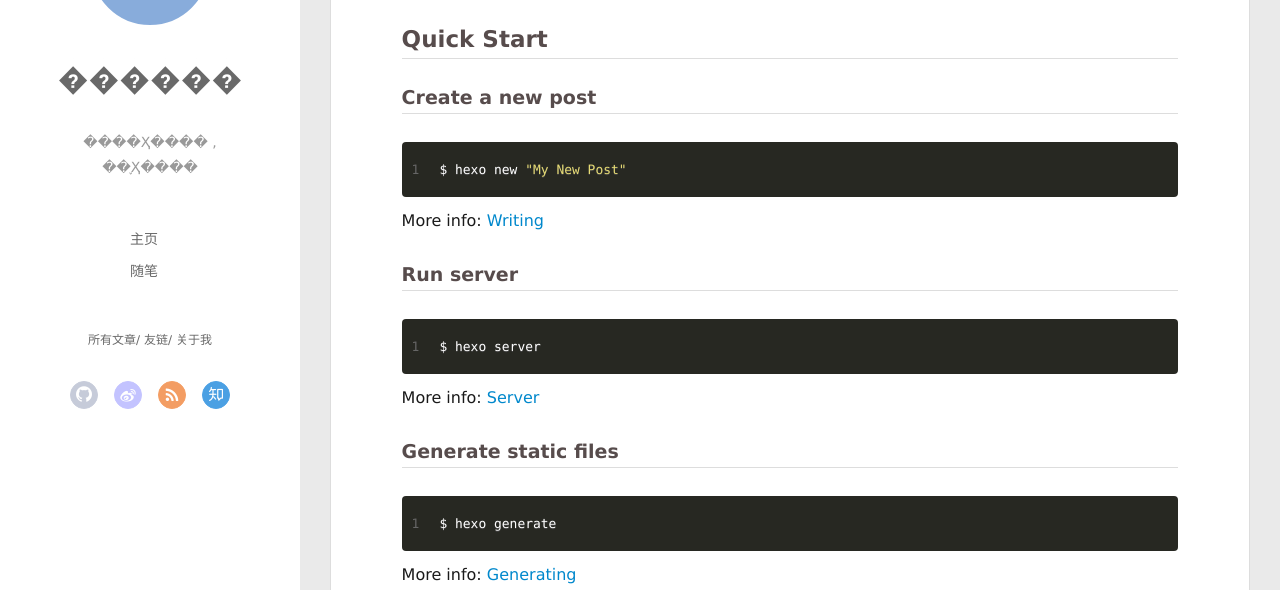
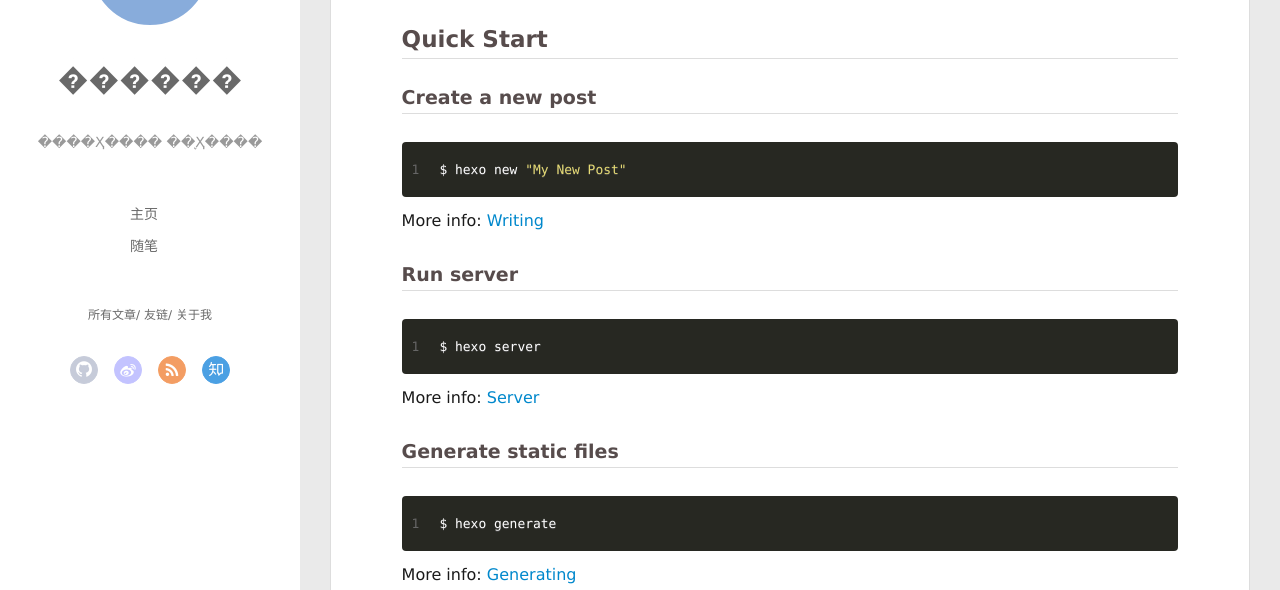
Before and after one commit to Stackweb/Stackweb.github.io, a plain HTML site: page 2017/07/18/hello-world/index.html in a window 1280 px wide. Shown: the part 210-800 px from the top of the page. Drawn offline with Linux system fonts and the light colour scheme; a script that the page names is missing.

Commit message:
Site updated: 2017-07-19 10:47:50

```diff
--- a/2017/07/18/hello-world/index.html
+++ b/2017/07/18/hello-world/index.html
@@ -52,7 +52,7 @@
 		  <h1 class="header-author"><a href="/">������</a></h1>
 		</hgroup>
 
-		<p class="header-subtitle">����Ҳ���� , ��֪Ҳ����</p>
+		<p class="header-subtitle">����Ҳ���� ��֪Ҳ����</p>
 
 
 		<nav class="header-menu">
@@ -112,7 +112,7 @@
 			  <h1 class="header-author js-header-author">������</h1>
 			</hgroup>
 
-			<p class="header-subtitle"><i class="icon icon-quo-left"></i>����Ҳ���� , ��֪Ҳ����<i class="icon icon-quo-right"></i></p>
+			<p class="header-subtitle"><i class="icon icon-quo-left"></i>����Ҳ���� ��֪Ҳ����<i class="icon icon-quo-right"></i></p>
 
 
 
```
Also changed, not shown: archives/2017/07/index.html (+2 -2 lines), archives/2017/index.html (+2 -2 lines), archives/index.html (+2 -2 lines), index.html (+2 -2 lines).
